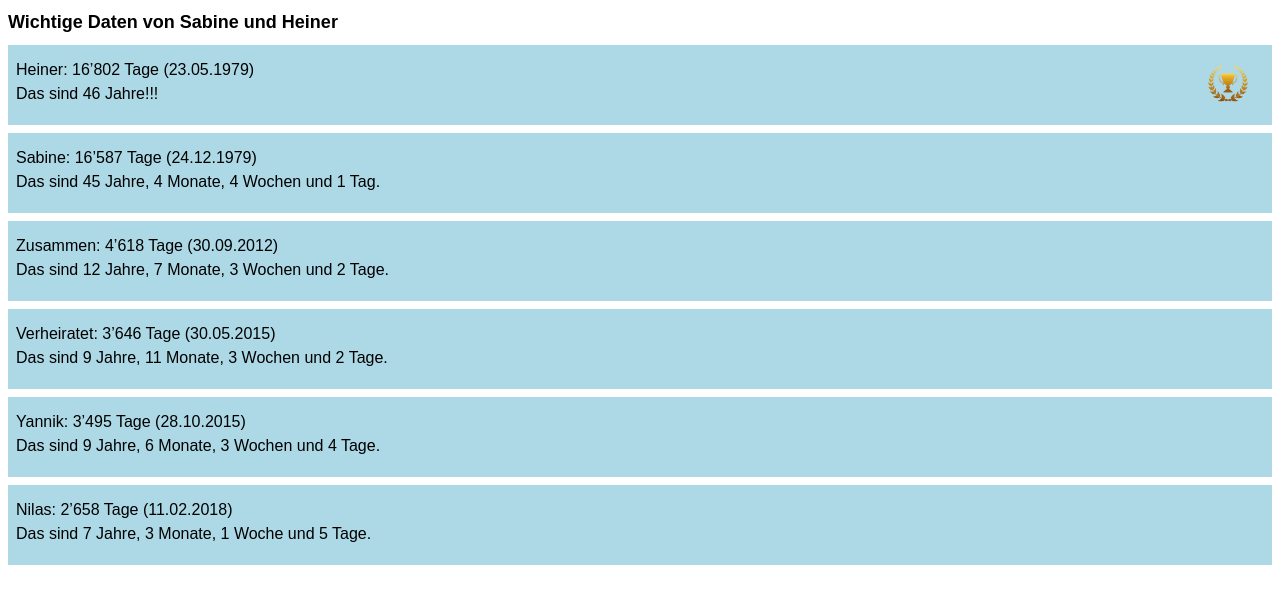
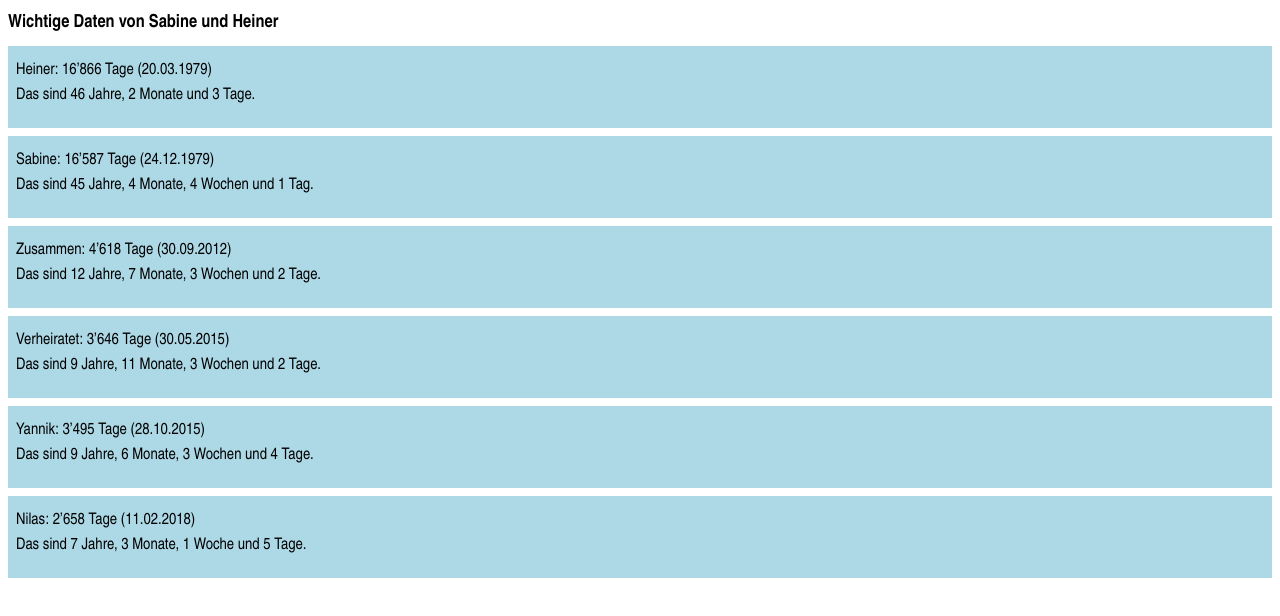
Before and after one commit to heinersuter/important-dates, a plain HTML site: page index.html in a window 1280 px wide. Drawn offline with Linux system fonts and the light colour scheme.

Commit message:
Make font more narrow

```diff
--- a/index.css
+++ b/index.css
@@ -1,5 +1,5 @@
 body {
-    font-family: sans-serif;
+    font-family: "Arial Narrow", Arial, sans-serif;
 }
 
 h1 {
--- a/index.js
+++ b/index.js
@@ -1,4 +1,4 @@
-const heiner = new DateEvent(new Date(1979, 5 - 1, 23));
+const heiner = new DateEvent(new Date(1979, 3 - 1, 20));
 const sabine = new DateEvent(new Date(1979, 12 - 1, 24));
 const together = new DateEvent(new Date(2012, 9 - 1, 30));
 const married = new DateEvent(new Date(2015, 5 - 1, 30));
```
